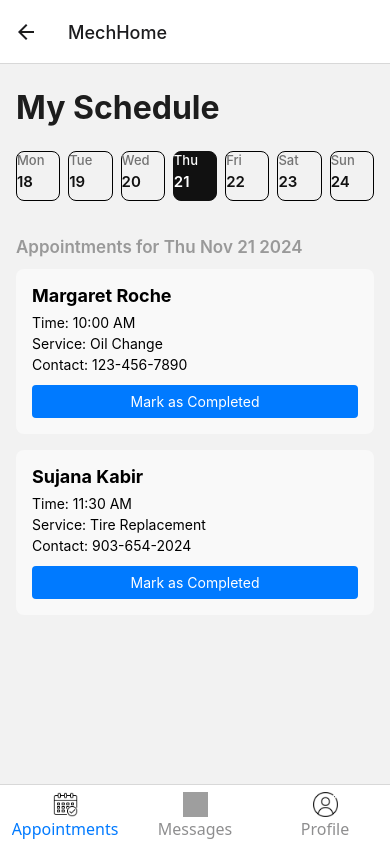
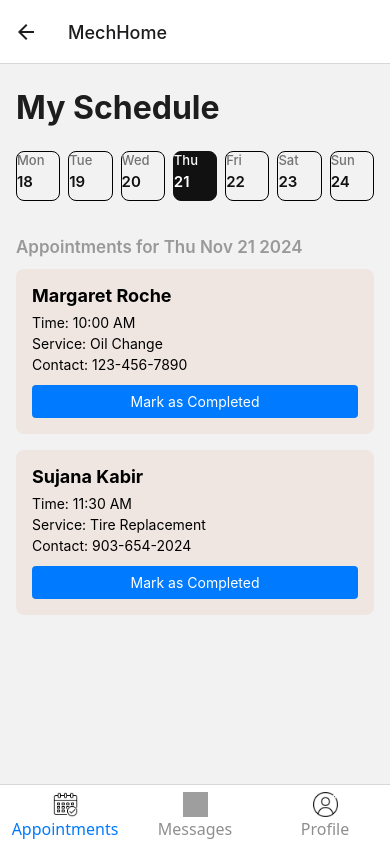
Before and after one commit to Pat-TX/CSE-3310-MM, a React Native app: screen /MechHome in a window 390 px wide. Built offline with nearby package versions, Linux system fonts and the light colour scheme; grey boxes are pictures that could not be loaded.

Commit message:
adjusted color

```diff
--- a/app/screens/mechstyle.js
+++ b/app/screens/mechstyle.js
@@ -51,7 +51,7 @@ export const styles = StyleSheet.create({
         color: '#111'
     },
     appointmentCard: {
-        backgroundColor: '#f9f9f9',
+        backgroundColor: '#efe6e1',
         padding: 16,
         marginBottom: 16,
         borderRadius: 8 },
```
